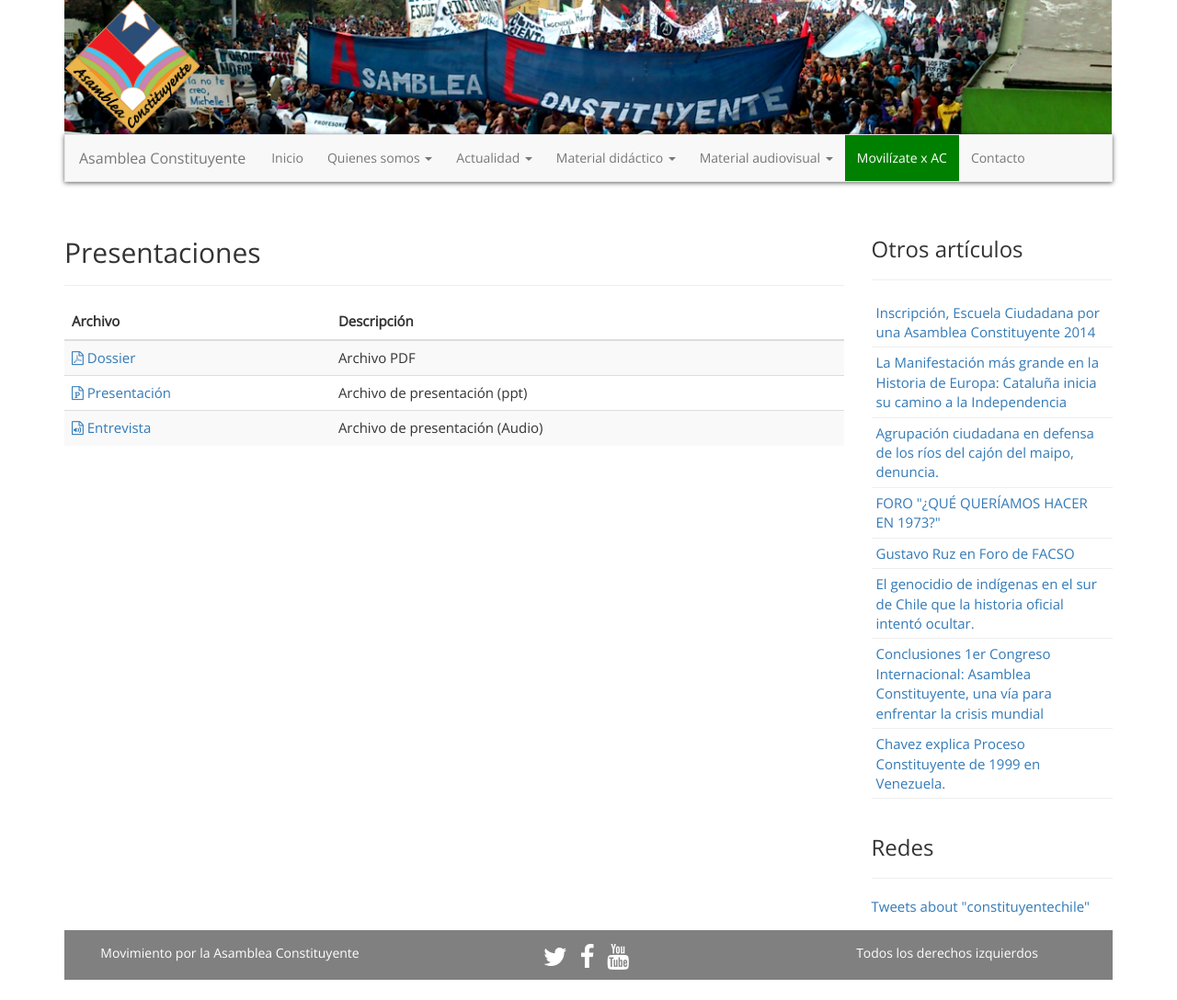
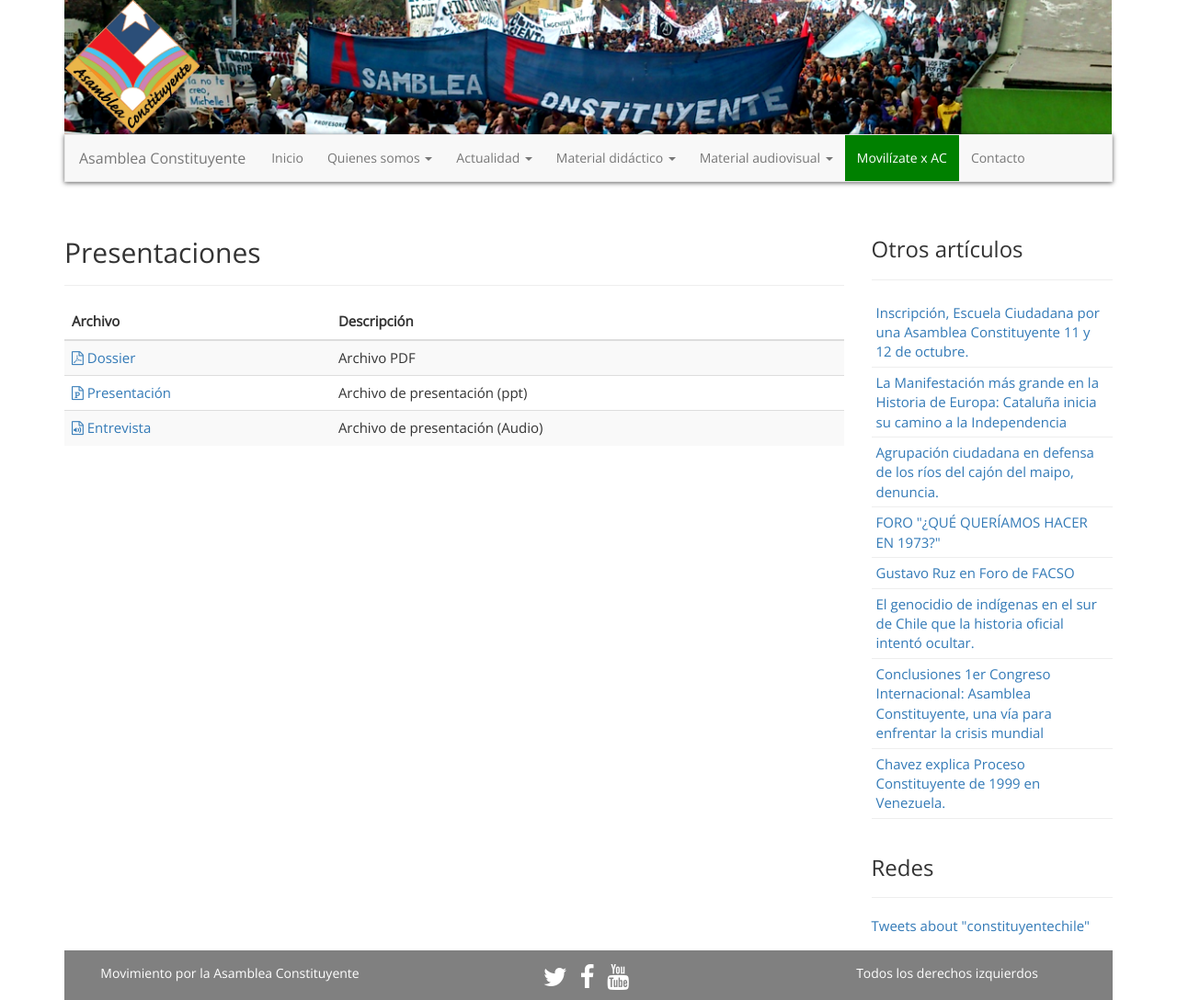
Before and after one commit to movac/movac.github.io, a Jekyll site: the page built from _posts/2014-07-10-presentaciones.md, in a window 1280 px wide. Shown: the whole page at 92% size. Built offline with Jekyll 4.4.1, drawn with Linux system fonts in a browser that asks for light colours; nearby versions of some CDN libraries; Markdown is read by kramdown in place of the engine named in the settings; comment, search, counter and statistics services are not loaded; before the commit the page ends 1066 px from its top, so only the background shows below that.

Commit message:
Update 2014-09-21-inscripcion-escuela-constituyente.md

```diff
--- a/_posts/2014-09-21-inscripcion-escuela-constituyente.md
+++ b/_posts/2014-09-21-inscripcion-escuela-constituyente.md
@@ -1,7 +1,7 @@
 ---
 permalink: "/noticias/escuela-constituyente.html"
 layout: article_entry
-title: Inscripción, Escuela Ciudadana por una Asamblea Constituyente 2014
+title: Inscripción, Escuela Ciudadana por una Asamblea Constituyente 11 y 12 de octubre.
 categories:
   - noticias
   - portada
```
